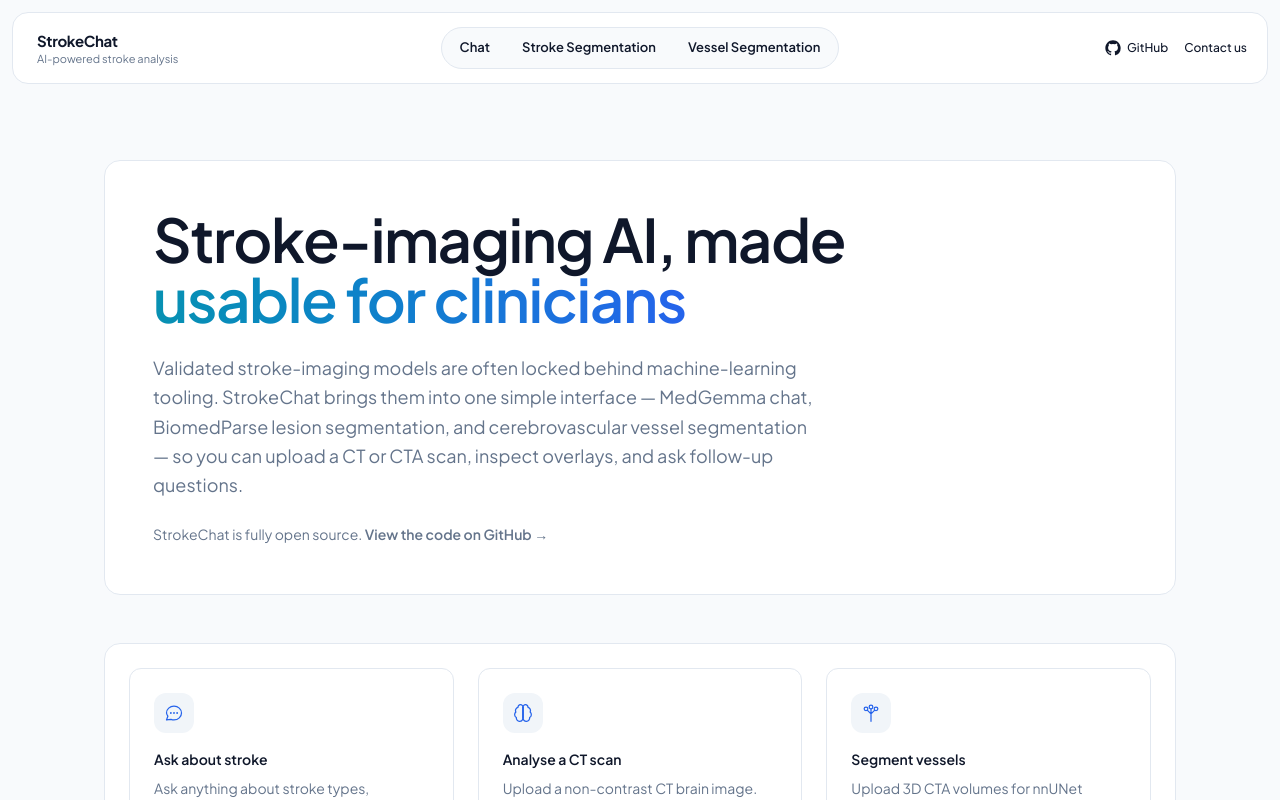
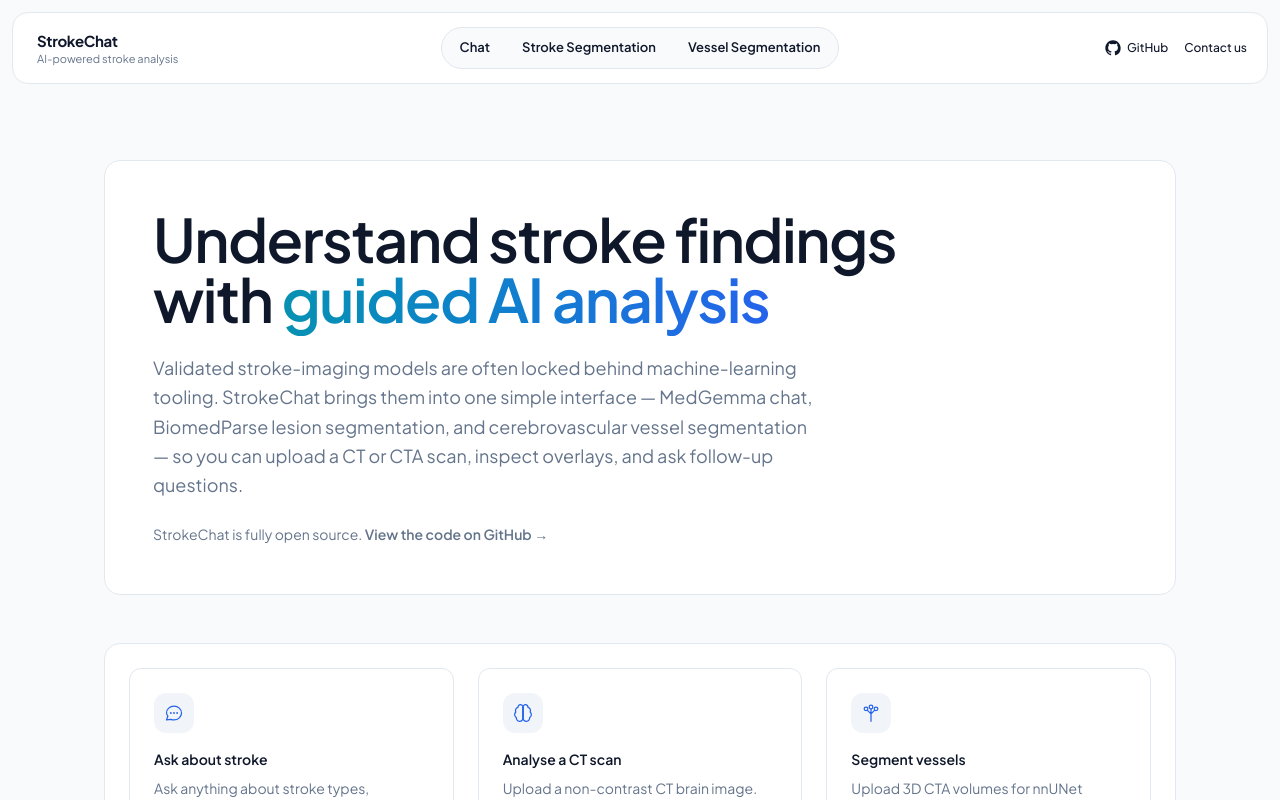
Before and after one commit to artgun66/StrokeChat, a Next.js app in the folder frontend/apps/product/: page / in a window 1280 px wide. Built offline with nearby package versions, Linux system fonts and the light colour scheme.

Commit message:
content(home): restore original hero title

```diff
--- a/frontend/apps/product/src/app/page.tsx
+++ b/frontend/apps/product/src/app/page.tsx
@@ -51,9 +51,9 @@
       <div className="mb-12 rounded-2xl border border-[var(--border)] bg-[var(--bg-elevated)] p-8 md:p-12">
         <div className="max-w-3xl">
           <h1 className="text-4xl font-semibold tracking-tight text-[var(--text)] md:text-6xl">
-            Stroke-imaging AI, made{" "}
+            Understand stroke findings with{" "}
             <span className="bg-gradient-to-r from-[var(--accent-2)] to-[var(--accent)] bg-clip-text text-transparent">
-              usable for clinicians
+              guided AI analysis
             </span>
           </h1>
           <p className="mt-6 max-w-2xl text-base leading-relaxed text-[var(--muted)] md:text-lg">
```
